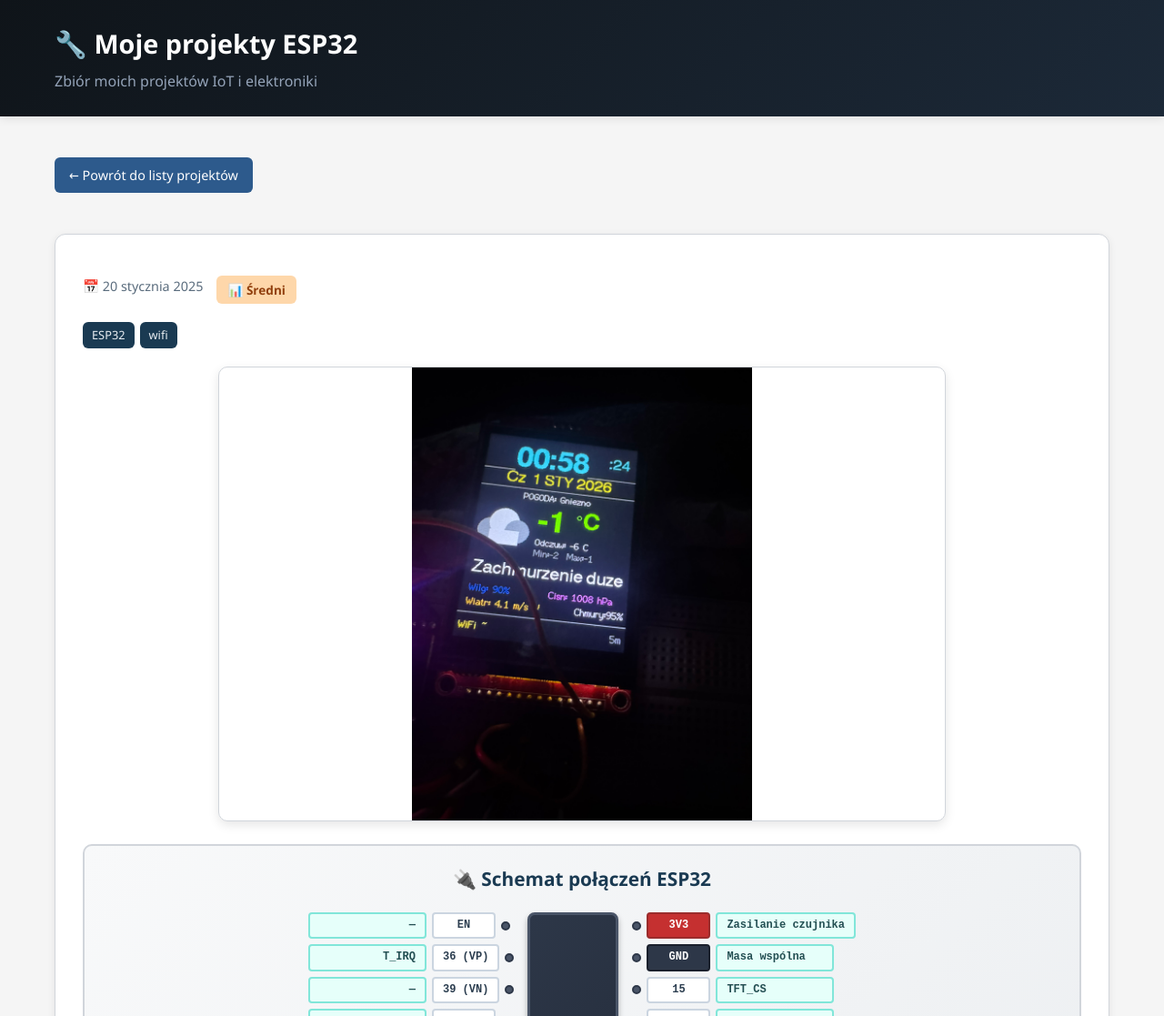
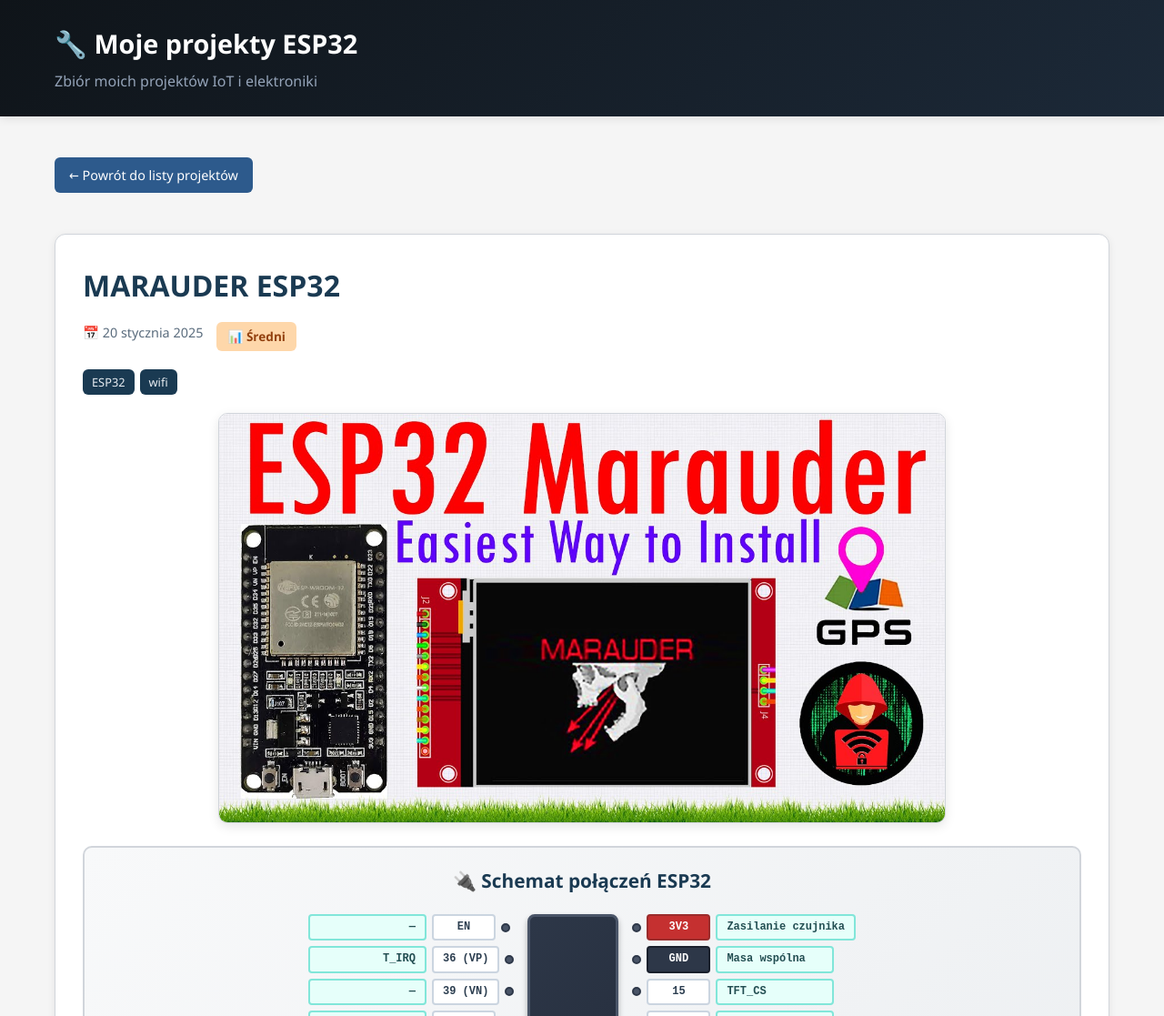
Before and after one commit to jaguda85/esp32-projects, an Astro site: page /esp32-projects/projects/marauder in a window 1280 px wide. Shown: the top 1117 px of the page at 91% size. Built offline with nearby package versions, Linux system fonts and the light colour scheme; Astro itself is replaced by a stand-in of ours.

Commit message:
Update marauder.md

```diff
--- a/src/content/projects/marauder.md
+++ b/src/content/projects/marauder.md
@@ -1,8 +1,8 @@
 ---
-title: ""
-description: ""
-mainImage: "/esp32-projects/images/projects/pogoda/main.jpg"
-image: "/esp32-projects/images/projects/pogoda/main.jpg"
+title: "MARAUDER ESP32"
+description: "Zabawa z wifi i BT"
+mainImage: "/esp32-projects/images/projects/marauder/main.jpg"
+image: "/esp32-projects/images/projects/marauder/main.jpg"
 date: 2025-01-20
 tags: ["ESP32", "wifi"]
 difficulty: "Średni"
```
